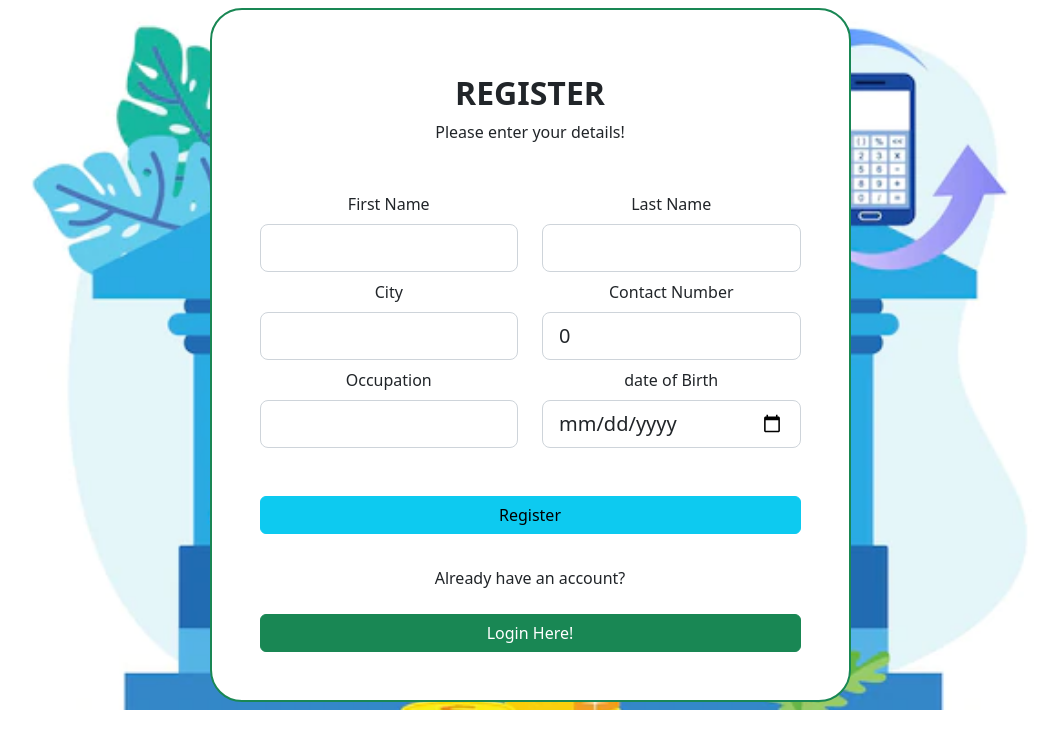
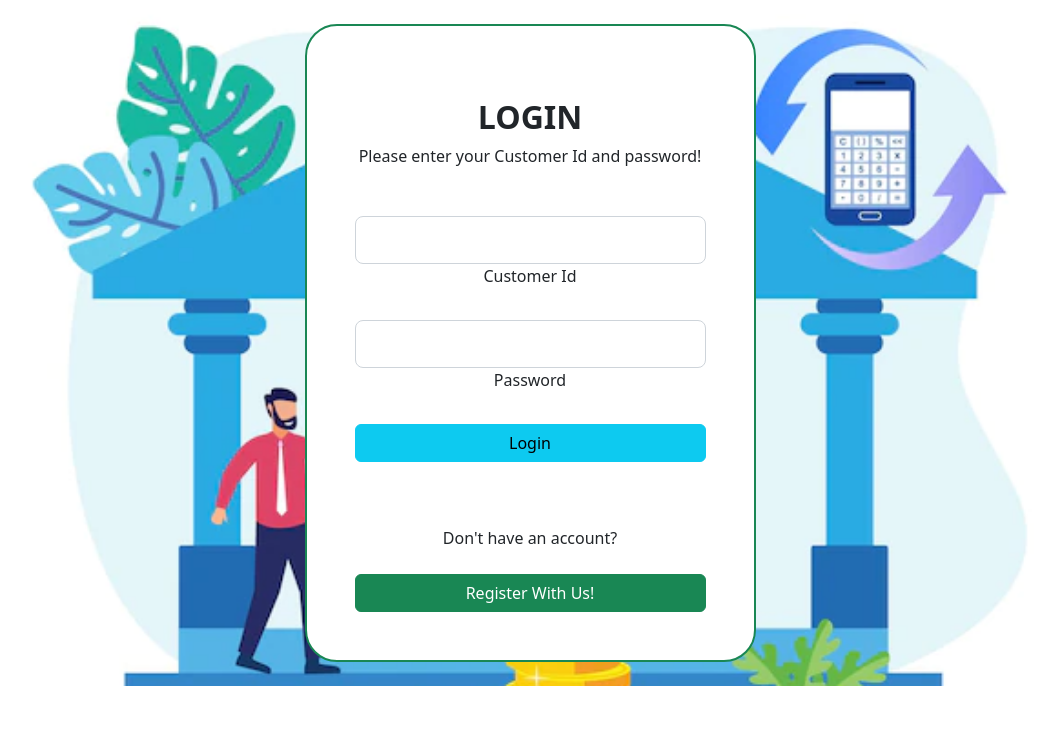
Before and after one commit to Ahmed1423/Bank-User-Management, a React (Create React App) app in the folder bank-user-management-frontend/: page /login in a window 1280 px wide. Shown: the top 748 px of the page, without its empty margins (110-1168 px from the left). Built offline with nearby package versions, Linux system fonts and the light colour scheme.

Commit message:
Navigation Logic for Login and Register Component

```diff
--- a/bank-user-management-frontend/package.json
+++ b/bank-user-management-frontend/package.json
@@ -9,6 +9,7 @@
     "bootstrap": "^5.2.2",
     "react": "^18.2.0",
     "react-dom": "^18.2.0",
+    "react-router-dom": "^6.4.3",
     "react-scripts": "5.0.1",
     "web-vitals": "^2.1.4"
   },
--- a/bank-user-management-frontend/src/App.js
+++ b/bank-user-management-frontend/src/App.js
@@ -1,10 +1,17 @@
 import "./App.css";
 import Login from "./Login";
 import Register from "./Register";
+import { BrowserRouter, Routes, Route } from "react-router-dom";
 
 function App() {
-  // return <Login />;
-  return <Register />;
+  return (
+    <BrowserRouter>
+      <Routes>
+        <Route exact path="/login" element={<Login />} />
+        <Route exact path="/register" element={<Register />} />
+      </Routes>
+    </BrowserRouter>
+  );
 }
 
 export default App;
--- a/bank-user-management-frontend/src/Login.js
+++ b/bank-user-management-frontend/src/Login.js
@@ -1,4 +1,5 @@
 import { useState } from "react";
+import { Link } from "react-router-dom";
 
 function Login() {
   let [customerId, setCustomerId] = useState("");
@@ -27,13 +28,13 @@ function Login() {
                   <div className="form-outline mb-4">
                     <input
                       type="text"
-                      id="customerId"
+                      id="customer-id"
                       className="form-control form-control-lg"
-                      name="customerId"
+                      name="customer-id"
                       value={customerId}
                       onChange={(e) => setCustomerId(e.target.value)}
                     />
-                    <label className="form-label" for="customerId">
+                    <label className="form-label" for="customer-id">
                       Customer Id
                     </label>
                   </div>
@@ -41,13 +42,13 @@ function Login() {
                   <div className="form-outline mb-4">
                     <input
                       type="password"
-                      id="customerPassword"
+                      id="customer-password"
                       className="form-control form-control-lg"
-                      name="customerPassword"
+                      name="customer-password"
                       value={customerPassword}
                       onChange={(e) => setCustomerPassword(e.target.value)}
                     />
-                    <label className="form-label" for="customerPassword">
+                    <label className="form-label" for="customer-password">
                       Password
                     </label>
                   </div>
@@ -62,7 +63,9 @@ function Login() {
 
               <div className="d-grid gap-2">
                 <p className="text-center">Don't have an account?</p>
-                <button className="btn btn-success">Register With Us!</button>
+                <Link to="/register" className="btn btn-success">
+                  Register With Us!
+                </Link>
               </div>
             </div>
           </div>
--- a/bank-user-management-frontend/src/Register.js
+++ b/bank-user-management-frontend/src/Register.js
@@ -1,4 +1,5 @@
 import { useState } from "react";
+import { Link } from "react-router-dom";
 
 function Register() {
   let [firstName, setFirstName] = useState("");
@@ -49,6 +50,7 @@ function Register() {
                           name="customer-first-name"
                           value={firstName}
                           onChange={(e) => setFirstName(e.target.value)}
+                          required
                         />
                       </div>
                     </div>
@@ -65,6 +67,7 @@ function Register() {
                           name="customer-last-name"
                           value={lastName}
                           onChange={(e) => setLastName(e.target.value)}
+                          required
                         />
                       </div>
                     </div>
@@ -83,6 +86,7 @@ function Register() {
                           name="customer-city"
                           value={city}
                           onChange={(e) => setCity(e.target.value)}
+                          required
                         />
                       </div>
                     </div>
@@ -98,6 +102,7 @@ function Register() {
                           name="customer-contact"
                           value={phone}
                           onChange={(e) => setPhone(e.target.value)}
+                          required
                         />
                       </div>
                     </div>
@@ -116,6 +121,7 @@ function Register() {
                           name="customer-occupation"
                           value={occupation}
                           onChange={(e) => setOccupation(e.target.value)}
+                          required
                         />
                       </div>
                     </div>
@@ -132,6 +138,7 @@ function Register() {
                           name="customer-dob"
                           value={dob}
                           onChange={(e) => setDob(e.target.value)}
+                          required
                         />
                       </div>
                     </div>
@@ -147,7 +154,9 @@ function Register() {
 
               <div className="d-grid gap-2">
                 <p className="text-center">Already have an account?</p>
-                <button className="btn btn-success">Login Here!</button>
+                <Link to="/login" className="btn btn-success">
+                  Login Here!
+                </Link>
               </div>
             </div>
           </div>
```
Also changed, not shown: 1 other file (tests, documents, lock files or other folders).
